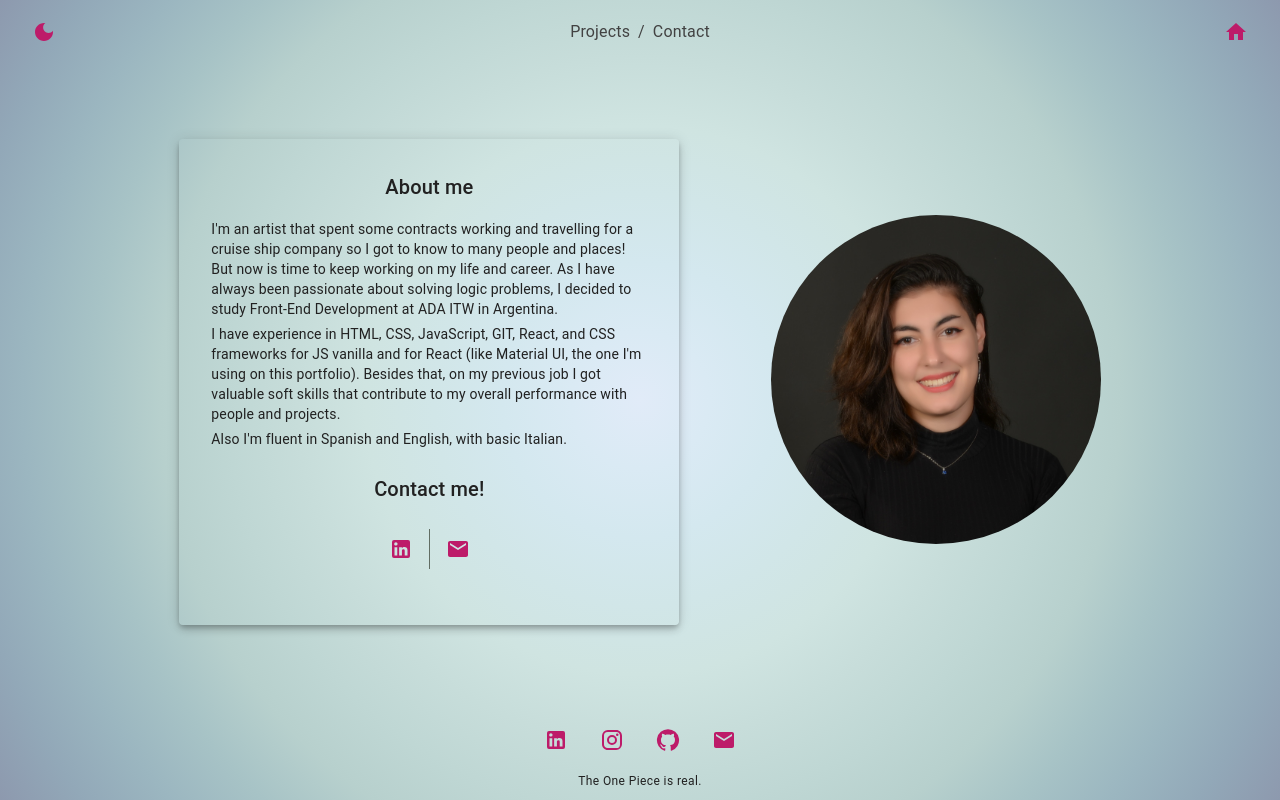
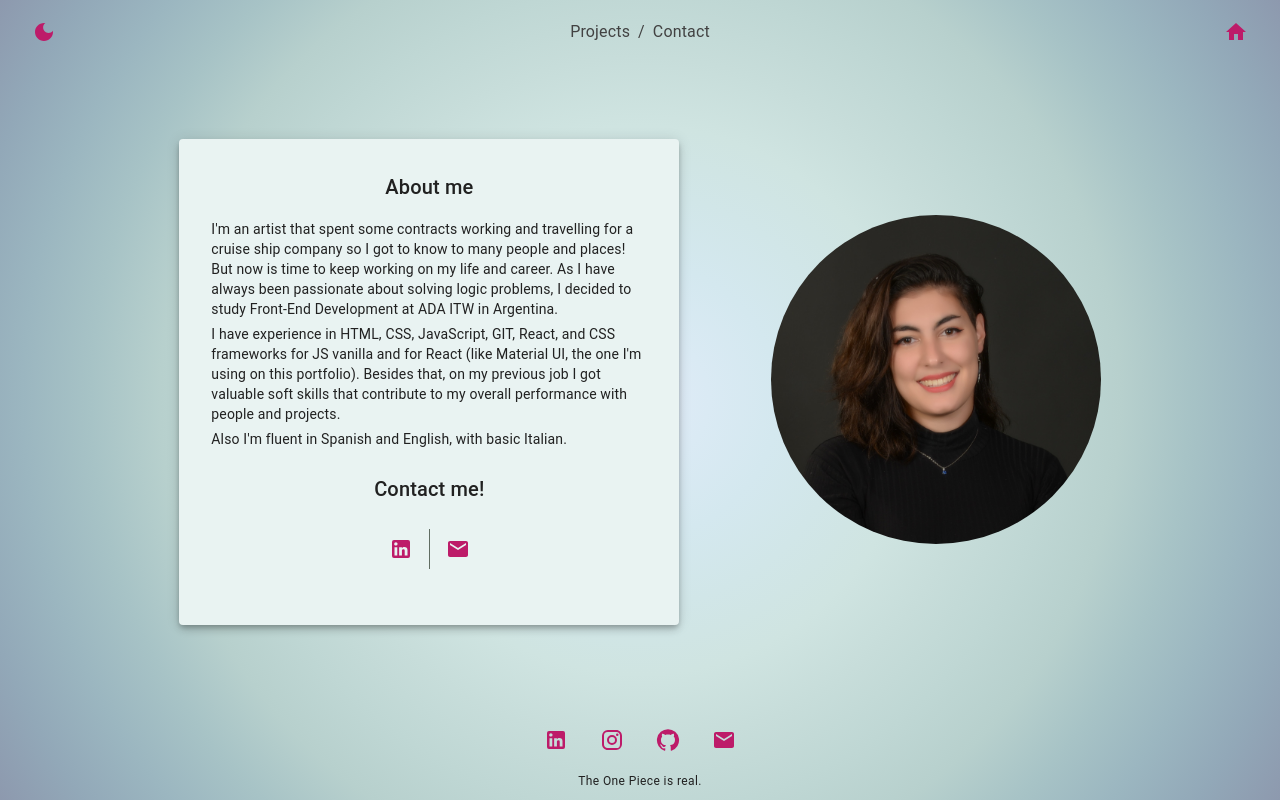
Before and after one commit to RomiRao/Portfolio-Rao, a React (Vite) app: page /Contact in a window 1280 px wide. Built offline with nearby package versions, Linux system fonts and the light colour scheme; no server answers.

Commit message:
fixing background probleem

```diff
--- a/src/components/Main/Contact.jsx
+++ b/src/components/Main/Contact.jsx
@@ -6,15 +6,13 @@ import {
     IconButton,
     Container,
 } from "@mui/material";
-import GitHubIcon from "@mui/icons-material/GitHub";
-import InstagramIcon from "@mui/icons-material/Instagram";
+import { useTheme } from "@mui/system";
+
 import LinkedInIcon from "@mui/icons-material/LinkedIn";
 import EmailIcon from "@mui/icons-material/Email";
 import image from "../../assets/profile-photo.jpg";
 import styled from "@emotion/styled";
-import { Padding } from "@mui/icons-material";
 
-export default function Contact() {
 const Img = styled("img")({
     width: "80%",
     maxWidth: 330,
@@ -22,6 +20,9 @@ export default function Contact() {
     borderRadius: "50%",
     marginBottom: 5,
 });
+
+export default function Contact() {
+    const theme = useTheme();
 
     return (
         <Container
@@ -35,7 +36,6 @@ export default function Contact() {
                     sm: "column-reverse",
                     md: "row",
                 },
-                backgroundColor: "primary",
             }}
         >
             <Box
@@ -46,6 +46,7 @@ export default function Contact() {
                     width: "90%",
                     maxWidth: "500px",
                     my: 6,
+                    backgroundColor: theme.palette.background.paper,
                 }}
             >
                 <Box>
```
Lines whose indentation alone changed are shown as unchanged.
